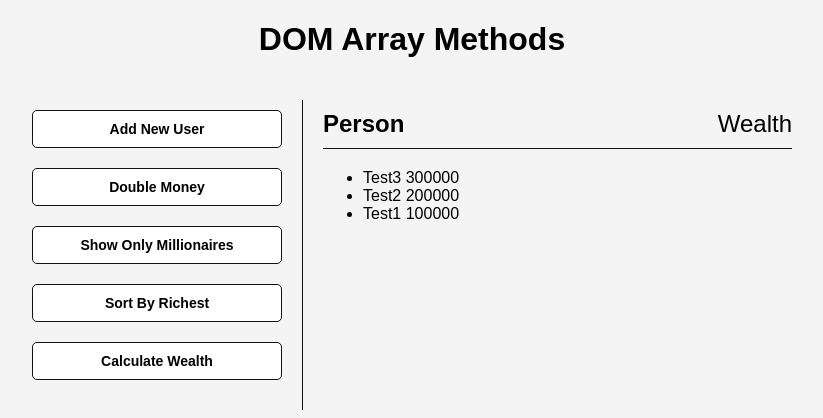
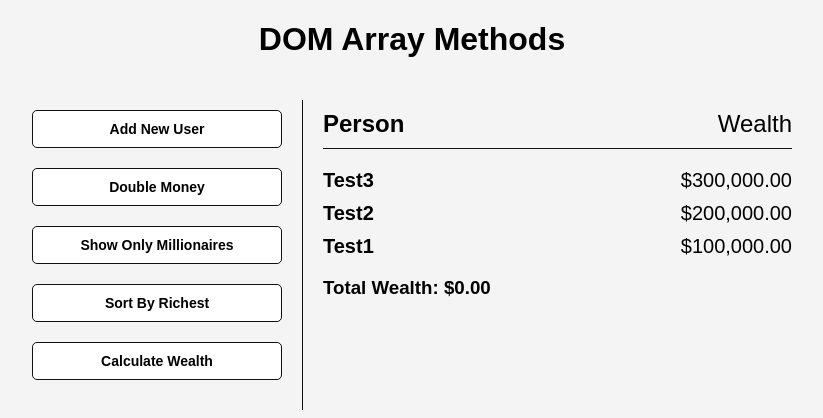
Before and after one commit to LPastine/array-methods-context, a React (Create React App) app: page / in a window 1280 px wide. Shown: the top 418 px of the page, without its empty margins (228-1051 px from the left). Built offline with nearby package versions, Linux system fonts and the light colour scheme.

Commit message:
feat(totalWealth): total wealth full funcionality

```diff
--- a/src/components/Buttons/CalculateWealth/CalculateWealth.tsx
+++ b/src/components/Buttons/CalculateWealth/CalculateWealth.tsx
@@ -1,38 +1,22 @@
-import { useContext, useEffect, useState } from 'react';
+import { useContext } from 'react';
 import { UsersContext } from '../../../state/context';
+import { calculateWealth } from '../../../state/helpers';
 import { Button } from '../styles';
 
-const formatMoney = (money: number): string => {
-  return '$' + money.toFixed(2).replace(/\d(?=(\d{3})+\.)/g, '$&,');
-};
+const CalculateWealth = () => {
+  const { state, dispatch } = useContext(UsersContext);
 
-const CalculateWealth = () => {
-  const { state } = useContext(UsersContext);
-  const [display, setDisplay] = useState(false);
-  const [wealth, setWealth] = useState('');
-
-  useEffect(() => {
-    const totalWealth: number = state.users.reduce(
-      (acc, user) => (acc += user.money),
-      0
-    );
-
-    const formattedWealth: string = formatMoney(totalWealth);
-
-    setWealth(formattedWealth);
-  }, [state]);
+  const totalWealth: number = state.users.reduce(
+    (acc, user) => (acc += user.money),
+    0
+  );
 
   const handleOnClick = () => {
-    setDisplay(true);
+    dispatch(calculateWealth(totalWealth));
   };
   return (
     <>
       <Button onClick={handleOnClick}>Calculate Wealth</Button>
-      {display && (
-        <h3>
-          Total Wealth: <strong>{wealth}</strong>
-        </h3>
-      )}
     </>
   );
 };
--- a/src/components/Main/Main.tsx
+++ b/src/components/Main/Main.tsx
@@ -1,5 +1,7 @@
 import { useContext } from 'react';
 import { UsersContext } from '../../state/context';
+import Person from '../Person';
+import TotalWealth from '../TotalWealth';
 import { StyledMain, Subtitle } from './styles';
 
 const Main = () => {
@@ -9,13 +11,14 @@ const Main = () => {
       <Subtitle>
         <strong>Person</strong> Wealth
       </Subtitle>
-      <ul>
-        {state.users.map((user, index: number) => (
-          <li key={index}>
-            {user.name} {user.money}
-          </li>
+      <div id="users">
+        {state.users.map((user) => (
+          <Person props={user} />
         ))}
-      </ul>
+      </div>
+      <div id="totalWeatlh">
+        <TotalWealth />
+      </div>
     </StyledMain>
   );
 };
--- /dev/null
+++ b/src/components/Person/Person.tsx
@@ -0,0 +1,23 @@
+import { User } from '../../state/state';
+import { PersonWrapper } from './styles';
+
+interface PersonProps {
+  props: User;
+}
+
+const formatMoney = (money: number): string => {
+  return '$' + money.toFixed(2).replace(/\d(?=(\d{3})+\.)/g, '$&,');
+};
+
+const Person: React.FC<PersonProps> = ({ props }) => {
+  const { money, name } = props;
+  const formattedMoney = formatMoney(money);
+
+  return (
+    <PersonWrapper>
+      <strong>{name}</strong> {formattedMoney}
+    </PersonWrapper>
+  );
+};
+
+export default Person;
--- /dev/null
+++ b/src/components/Person/index.ts
@@ -0,0 +1 @@
+export { default } from "./Person"
--- /dev/null
+++ b/src/components/Person/styles.ts
@@ -0,0 +1,8 @@
+import styled from "styled-components";
+
+export const PersonWrapper = styled.div`
+  display: flex;
+  justify-content: space-between;
+  font-size: 20px;
+  margin-bottom: 10px;
+`;
--- /dev/null
+++ b/src/components/TotalWealth/TotalWealth.tsx
@@ -0,0 +1,22 @@
+import { useContext } from 'react';
+import { UsersContext } from '../../state/context';
+
+const formatMoney = (money: number): string => {
+  return '$' + money.toFixed(2).replace(/\d(?=(\d{3})+\.)/g, '$&,');
+};
+
+const TotalWealth = () => {
+  const { state } = useContext(UsersContext);
+  const { totalWealth } = state;
+  const formattedMoney = formatMoney(totalWealth);
+
+  return (
+    <>
+      <h3>
+        Total Wealth: <strong>{formattedMoney}</strong>
+      </h3>
+    </>
+  );
+};
+
+export default TotalWealth;
--- /dev/null
+++ b/src/components/TotalWealth/index.ts
@@ -0,0 +1 @@
+export { default } from "./TotalWealth"
--- a/src/state/actions.ts
+++ b/src/state/actions.ts
@@ -28,8 +28,14 @@ export interface SortByRichest {
   payload: User[],
 }
 
+export interface CalculateWealth {
+  type: ActionType.CalculateWealth,
+  payload: number,
+}
+
 export type UsersActions =
   | AddUser
   | DoubleMoney
   | ShowOnlyMillionaires
   | SortByRichest
+  | CalculateWealth
--- a/src/state/helpers.ts
+++ b/src/state/helpers.ts
@@ -1,4 +1,4 @@
-import { ActionType, AddUser, DoubleMoney, ShowOnlyMillionaires, SortByRichest } from "./actions"
+import { ActionType, AddUser, CalculateWealth, DoubleMoney, ShowOnlyMillionaires, SortByRichest } from "./actions"
 import { User } from "./state"
 import { RandomUser, Result } from "./typings/randomUser"
 
@@ -35,3 +35,8 @@ export const showOnlyMillionaires = (users: User[]): ShowOnlyMillionaires => ({
   type: ActionType.ShowOnlyMillionaires,
   payload: users,
 })
+
+export const calculateWealth = (totalWealth: number): CalculateWealth => ({
+  type: ActionType.CalculateWealth,
+  payload: totalWealth,
+})
--- a/src/state/reducer.ts
+++ b/src/state/reducer.ts
@@ -13,15 +13,23 @@ export function usersReducer(state: UsersState, action: UsersActions): UsersStat
       }
     case ActionType.DoubleMoney:
       return {
+        ...state,
         users: action.payload
       }
     case ActionType.SortByRichest:
       return {
+        ...state,
         users: action.payload
       }
     case ActionType.ShowOnlyMillionaires:
       return {
+        ...state,
         users: action.payload
+      }
+    case ActionType.CalculateWealth:
+      return {
+        ...state,
+        totalWealth: action.payload
       }
     default:
       return state
--- a/src/state/state.ts
+++ b/src/state/state.ts
@@ -1,5 +1,6 @@
 export interface UsersState {
   users: User[],
+  totalWealth: number,
 }
 
 export interface User {
@@ -22,4 +23,5 @@ export const initialUsersState: UsersState = {
       money: 300000
     },
   ],
+  totalWealth: 0
 }
```
